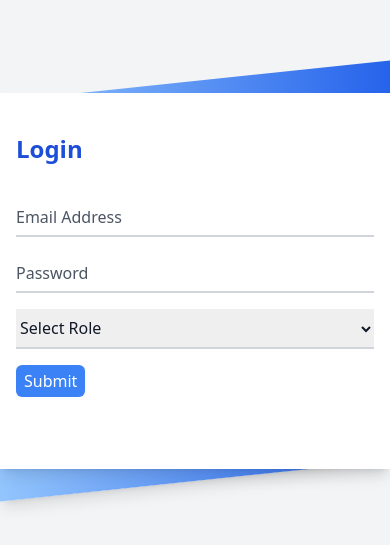
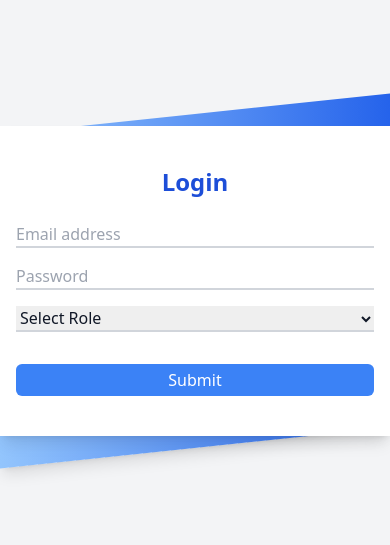
Before and after one commit to shibilyp06/HRM-Tool, a React (Vite) app: page /login in a window 390 px wide. Shown: the part 141-686 px from the top of the page. Built offline with nearby package versions, Linux system fonts and the light colour scheme; a web font is replaced by a local one.

Commit message:
add responsive for login

```diff
--- a/src/pages/Common/LoginPage.jsx
+++ b/src/pages/Common/LoginPage.jsx
@@ -3,7 +3,6 @@ import axiosInstance from "../../api/axios";
 import { useDispatch } from "react-redux";
 import { setToken } from "../../redux/adminSlice";
 import { useNavigate } from "react-router-dom";
-// implementing react tostify
 import { ToastContainer, toast } from "react-toastify";
 import "react-toastify/dist/ReactToastify.css";
 
@@ -11,7 +10,7 @@ function Login() {
   const [err, setError] = useState("");
   const navigate = useNavigate();
   const dispatch = useDispatch();
-  const roles = ["Admin", "Staff", "Student"]; // Define roles array
+  const roles = ["Admin", "Staff", "Student"];
 
   const loginSubmit = async (e) => {
     e.preventDefault();
@@ -27,33 +26,28 @@ function Login() {
       loginData.role === ""
     ) {
       toast.error("Fill in all fields");
-      return
+      return;
     }
     try {
       const response = await axiosInstance.post("/loginPost", loginData);
 
       if (response.status === 200) {
         const jwtToken = response.data.token;
-        console.log(jwtToken, " : token from login");
         localStorage.setItem("jwtToken", jwtToken);
         dispatch(setToken(jwtToken));
-        if (response.data.role == "Admin") {
-
+        if (response.data.role === "Admin") {
           navigate("/admin/Home");
-          toast.success("Welcome admin")
-
-        } else if (response.data.role == "Staff") {
+          toast.success("Welcome admin");
+        } else if (response.data.role === "Staff") {
           navigate("/staff/Home");
-        } else if (response.data.role == "Student") {
+        } else if (response.data.role === "Student") {
           navigate("/student/Home");
         }
       }
     } catch (err) {
-      console.log("ERROR", err);
       if (err.response.status === 404) {
         toast.error(err.response.data.error);
       } else if (err.response.status === 401) {
-        console.log(err.response , " : hhii");
         toast.error(err.response.data.error);
       }
     }
@@ -64,55 +58,34 @@ function Login() {
       <div className="min-h-screen bg-gray-100 py-6 flex flex-col justify-center sm:py-12">
         <div className="relative py-3 sm:max-w-xl sm:mx-auto">
           <div className="absolute inset-0 bg-gradient-to-r from-blue-300 to-blue-600 shadow-lg transform -skew-y-6 sm:skew-y-0 sm:-rotate-6 sm:rounded-3xl"></div>
-          <div className="relative px-4 py-10 bg-white shadow-lg sm:rounded-3xl sm:p-20">
+          <div className="relative px-4 py-10 bg-white shadow-lg sm:rounded-3xl sm:p-10">
             <div className="max-w-md mx-auto">
-              <div>
-                <h1 className="text-2xl text-blue-700 w-72 font-semibold">
+              <h1 className="text-2xl text-blue-700 font-semibold text-center mb-6">
                 Login
               </h1>
-              </div>
-              <div className="divide-y divide-gray-200">
-                <form onSubmit={loginSubmit}>
-                  <div className="py-8 text-base leading-6 space-y-4 text-gray-700 sm:text-lg sm:leading-7">
-                    <div className="relative">
+              <form onSubmit={loginSubmit} className="space-y-4">
                 <input
                   autoComplete="off"
                   onClick={() => setError("")}
                   id="email"
                   name="email"
                   type="email"
-                        className="peer placeholder-transparent h-10 w-full border-b-2 border-gray-300 text-gray-900 focus:outline-none focus:border-green-500"
+                  className="w-full border-b-2 border-gray-300 text-gray-900 focus:outline-none focus:border-green-500"
                   placeholder="Email address"
                 />
-                      <label
-                        htmlFor="email"
-                        className="absolute left-0 -top-3.5 text-gray-600 text-sm peer-placeholder-shown:text-base peer-placeholder-shown:text-gray-440 peer-placeholder-shown:top-2 transition-all peer-focus:-top-3.5 peer-focus:text-gray-600 peer-focus:text-sm"
-                      >
-                        Email Address
-                      </label>
-                    </div>
-                    <div className="relative">
                 <input
                   autoComplete="off"
                   id="password"
                   name="password"
                   type="password"
                   onClick={() => setError("")}
-                        className="peer placeholder-transparent h-10 w-full border-b-2 border-gray-300 text-gray-900 focus:outline-none focus:border-green-500"
+                  className="w-full border-b-2 border-gray-300 text-gray-900 focus:outline-none focus:border-green-500"
                   placeholder="Password"
                 />
-                      <label
-                        htmlFor="password"
-                        className="absolute left-0 -top-3.5 text-gray-600 text-sm peer-placeholder-shown:text-base peer-placeholder-shown:text-gray-440 peer-placeholder-shown:top-2 transition-all peer-focus:-top-3.5 peer-focus:text-gray-600 peer-focus:text-sm"
-                      >
-                        Password
-                      </label>
-                    </div>
-                    <div className="relative">
                 <select
                   id="role"
                   name="role"
-                        className="peer h-10 w-full border-b-2 border-gray-300 text-gray-900 focus:outline-none focus:border-green-500"
+                  className="w-full border-b-2 border-gray-300 text-gray-900 focus:outline-none focus:border-green-500"
                 >
                   <option value="">Select Role</option>
                   {roles.map((role, index) => (
@@ -121,23 +94,16 @@ function Login() {
                     </option>
                   ))}
                 </select>
-                    </div>
-                    <p className="text-red-600 text-[16px] font-normal">
-                      {err}
-                    </p>
-                    <div className="relative">
-                      <button className="bg-blue-500 text-white rounded-md px-2 py-1">
+                <p className="text-red-600 text-[16px] font-normal">{err}</p>
+                <button className="w-full bg-blue-500 text-white rounded-md px-2 py-1">
                   Submit
                 </button>
-                    </div>
-                  </div>
               </form>
             </div>
           </div>
         </div>
       </div>
-      </div>
-      <ToastContainer style={{width:"40%"}}  />
+      <ToastContainer style={{ width: "40%" }} />
     </>
   );
 }
```
Lines whose indentation alone changed are shown as unchanged.
